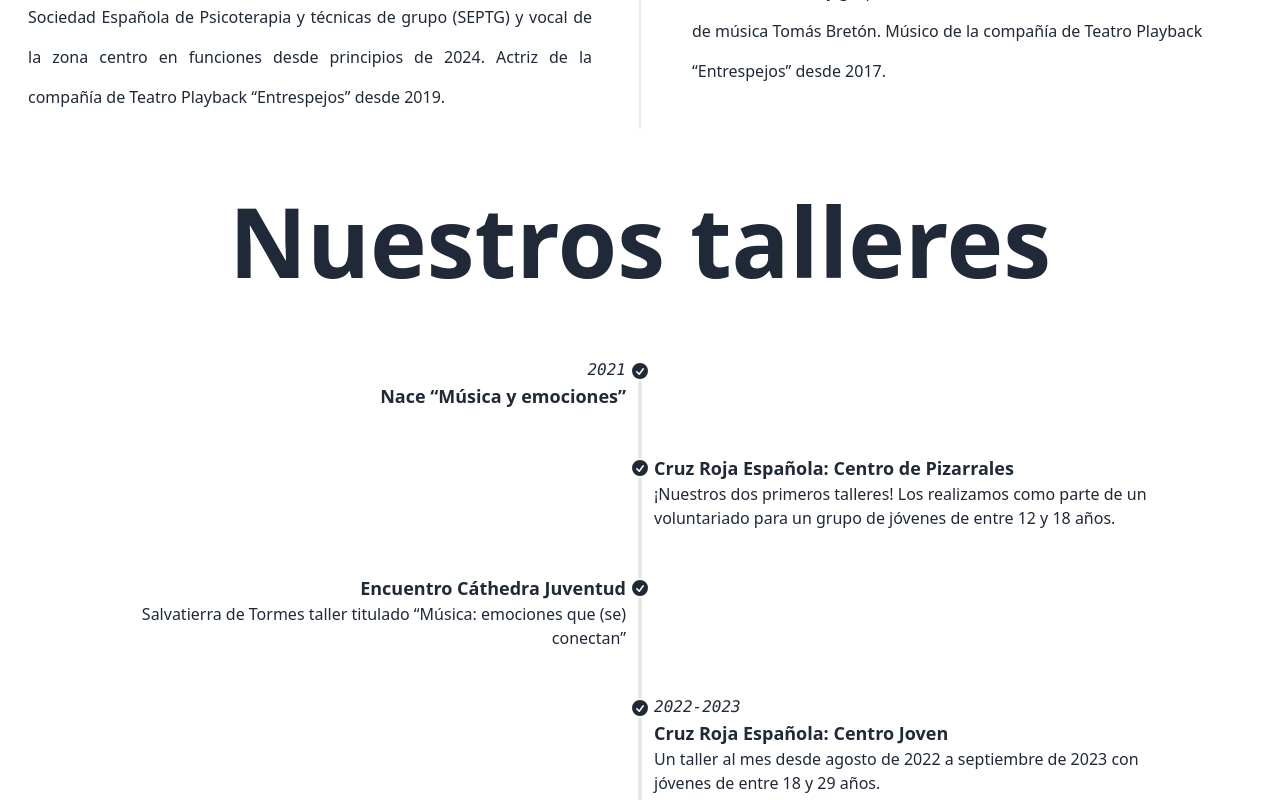
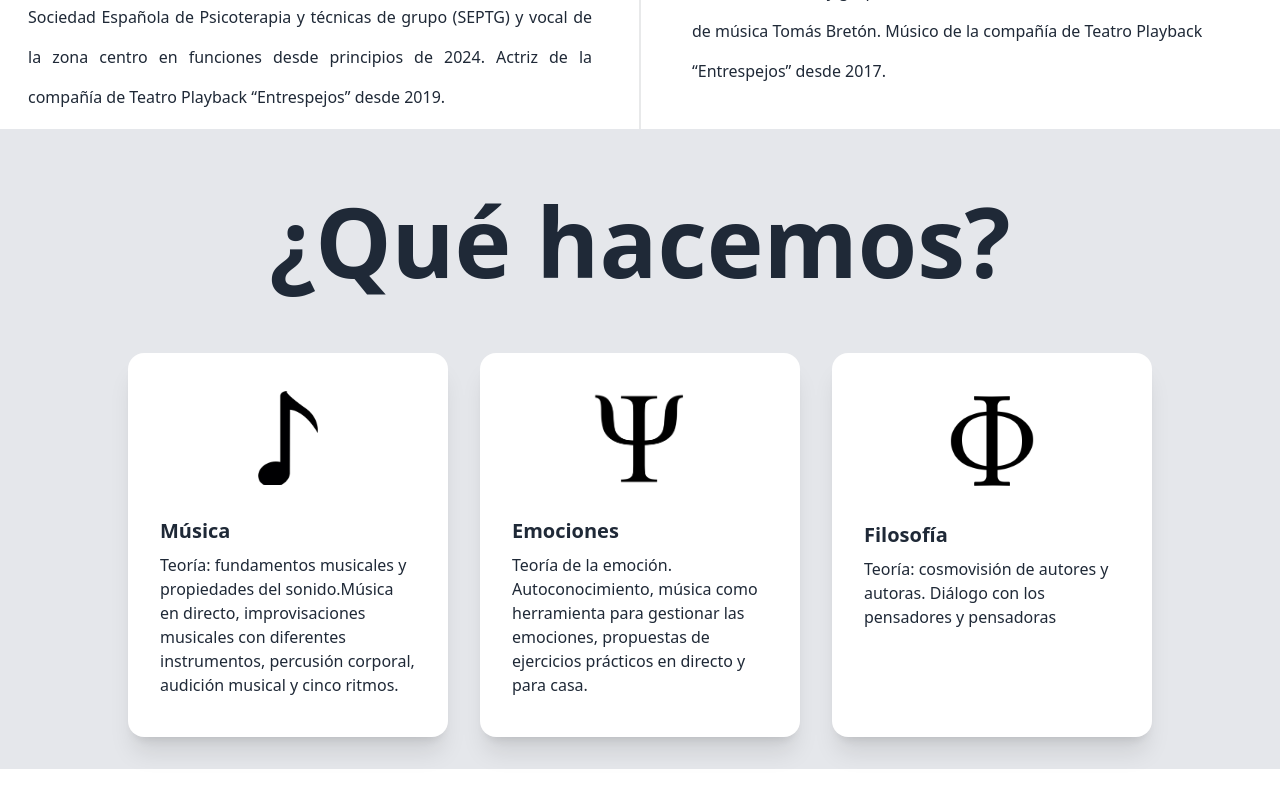
Before and after one commit to scsanchez/equi-ethos, a React (Vite) app: page / in a window 1280 px wide. Shown: the part 2900-3700 px from the top of the page. Built offline with nearby package versions, Linux system fonts and the light colour scheme.

Commit message:
cards working

```diff
--- a/src/App.tsx
+++ b/src/App.tsx
@@ -23,7 +23,7 @@ function App() {
         <Hero />
         <History />
         <WhoWeAre />
-
+        <WhatWeDo />
         <Projects />
         <Reviews />
         <Contact />
--- a/src/components/Contact.css
+++ b/src/components/Contact.css
@@ -6,7 +6,7 @@
   transform: scale(1.1);
 }
 
-.profile-image {
+.together-profile-image {
   width: 20%;
   height: 20%;
   border-radius: 50%;
--- a/src/components/Contact.tsx
+++ b/src/components/Contact.tsx
@@ -30,7 +30,7 @@ const Contact = () => {
                 src={cruzados}
                 alt="Mª del Rocío Gentil y Sergio Carrascal"
                 title="Sergio Carrascal y Mª del Rocío Gentil"
-                className="profile-image"
+                className="together-profile-image"
               />
             </div>
           </div>
--- a/src/components/History.tsx
+++ b/src/components/History.tsx
@@ -2,7 +2,7 @@ export const History = () => {
   return (
     <>
       <section id="history" className="bg-gray-200">
-        <div className="">
+        <div>
           <div className="font-bold text-8xl text-center dark:text-black py-16">
             Nuestra historia
           </div>
--- a/src/components/WhatWeDo.tsx
+++ b/src/components/WhatWeDo.tsx
@@ -8,21 +8,25 @@ const ourFundamentals = [
     description:
       "Teoría: fundamentos musicales y propiedades del sonido.Música en directo, improvisaciones musicales con diferentes instrumentos, percusión corporal, audición musical y cinco ritmos.",
     image: musicImage,
-    badge: ["Música en directo", "Improvisaciones musicales", "Audición musical"]
+    badge: [
+      "Música en directo",
+      "Improvisaciones musicales",
+      "Audición musical",
+    ],
   },
   {
     title: "Emociones",
     description:
       "Teoría de la emoción. Autoconocimiento, música como herramienta para gestionar las emociones, propuestas de ejercicios prácticos en directo y para casa.",
     image: emotions,
-    badge: ["Autoconocimiento", "Gestión emocional", "Ejercicios prácticos"]
+    badge: ["Autoconocimiento", "Gestión emocional", "Ejercicios prácticos"],
   },
   {
     title: "Filosofía",
     description:
       "Teoría: cosmovisión de autores y autoras. Diálogo con los pensadores y pensadoras",
     image: philosophyImage,
-    badge: ["Cosmovisión", "Diálogo con pensadores"]
+    badge: ["Cosmovisión", "Diálogo con pensadores"],
   },
 ];
 
@@ -32,29 +36,22 @@ export const WhatWeDo = () => {
       <div className="font-bold text-8xl text-center w-full dark:text-black py-16">
         ¿Qué hacemos?
       </div>
-      <div className="flex gap-10 justify-center pb-8">
+      <div className="flex flex-col sm:flex-row justify-center items-center gap-8">
         {ourFundamentals.map((fundamental) => (
-          <div className="card bg-base-100 w-96 shadow-xl dark:bg-white dark:text-black hover:scale-110">
+          <div className="card bg-base-100 shadow-xl dark:bg-white dark:text-black hover:scale-105 w-80 h-96 mb-8">
             <figure>
               <img
                 src={fundamental.image}
                 alt={fundamental.title}
-                className="rounded w-24 h-24  mt-10"
+                className="rounded w-24 h-24 mt-10"
               />
             </figure>
             <div className="card-body">
-              <h2 className="card-title">
-                {fundamental.title}
-                <div className="badge badge-secondary">NEW</div>
-              </h2>
+              <h2 className="card-title">{fundamental.title}</h2>
               <p>{fundamental.description}</p>
-              <div className="card-actions justify-end">
-                <div className="badge badge-outline">Fashion</div>
-              </div>
+              <div className="card-actions justify-center mt-auto"></div>
             </div>
           </div>
-
-
         ))}
       </div>
     </section>
```
Also changed, not shown: src/assets/images/Artboard 1.png (deleted), src/assets/images/image.png (deleted).
